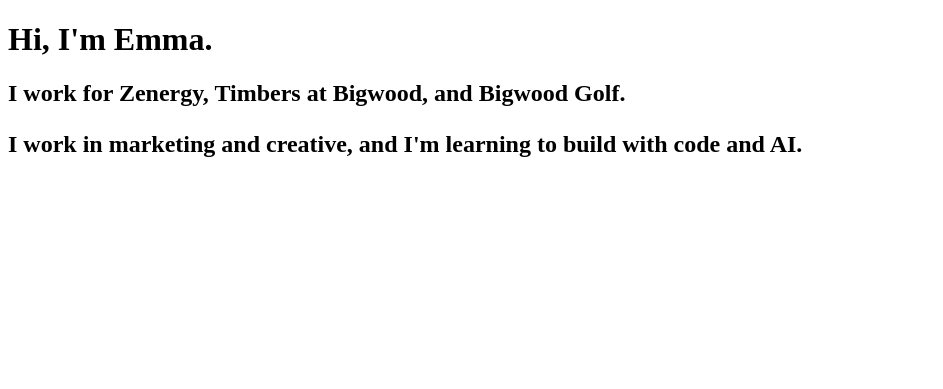
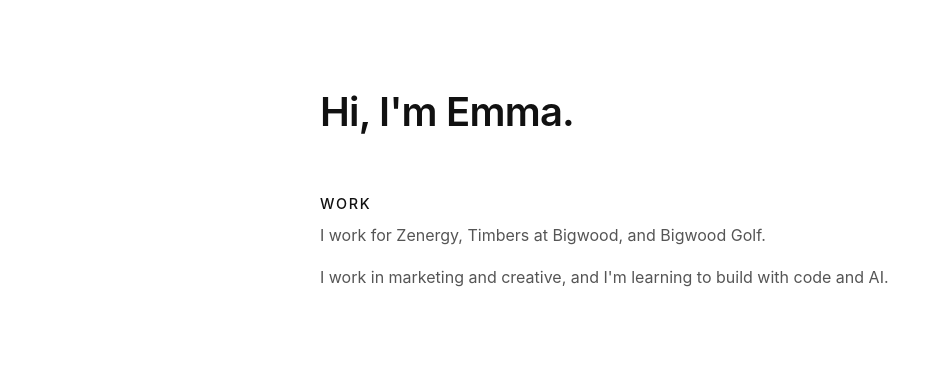
Before and after one commit to justpietschy/justpietschy.github.io, a plain HTML site: page index.html in a window 1280 px wide. Shown: the whole page, without its empty margins (0-943 px from the left). Drawn offline with Linux system fonts and the light colour scheme.

Commit message:
Add styling

```diff
--- a/index.html
+++ b/index.html
@@ -4,10 +4,12 @@
   <meta charset="UTF-8">
   <meta name="viewport" content="width=device-width, initial-scale=1">
   <title>Emma | Marketing and Creative</title>
+  <link rel="stylesheet" href="style.css">
 </head>
 <body>
   <h1>Hi, I'm Emma.</h1>
-  <h2>I work for Zenergy, Timbers at Bigwood, and Bigwood Golf. </h2h2>
+  <h2>Work</h2>
+  <p>I work for Zenergy, Timbers at Bigwood, and Bigwood Golf.</p>
   <p>I work in marketing and creative, and I'm learning to build with code and AI.</p>
 </body>
 </html>
--- /dev/null
+++ b/style.css
@@ -0,0 +1,29 @@
+body {
+  max-width: 640px;
+  margin: 0 auto;
+  padding: 80px 24px;
+  font-family: -apple-system, "Helvetica Neue", Arial, sans-serif;
+  line-height: 1.6;
+  color: #111;
+  background: #fff;
+}
+
+h1 {
+  font-size: 2.5rem;
+  font-weight: 600;
+  letter-spacing: -0.02em;
+  margin: 0 0 16px;
+}
+
+h2 {
+  font-size: 0.9rem;
+  font-weight: 500;
+  text-transform: uppercase;
+  letter-spacing: 0.12em;
+  margin: 48px 0 8px;
+}
+
+p {
+  color: #555;
+  margin: 0 0 16px;
+}
```
